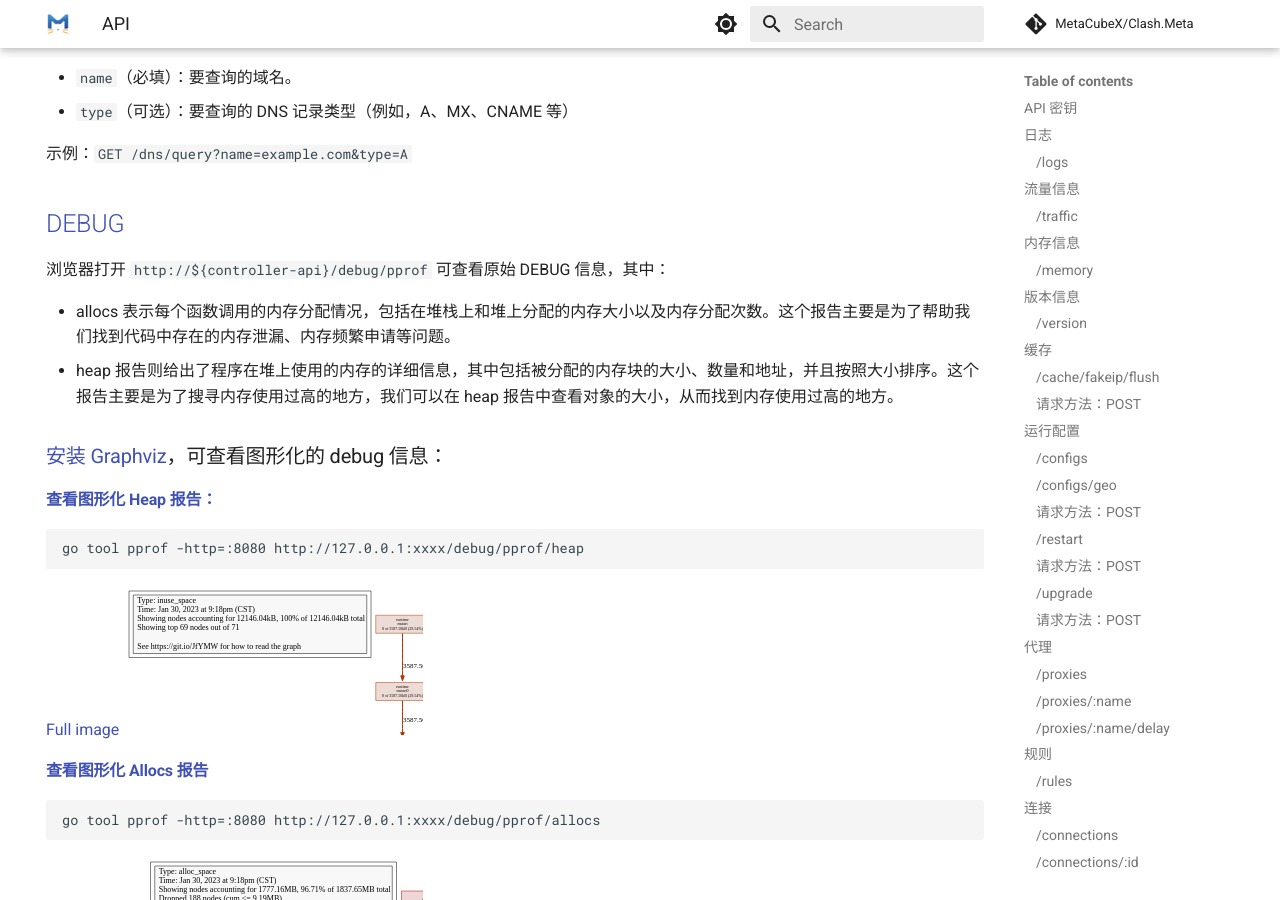
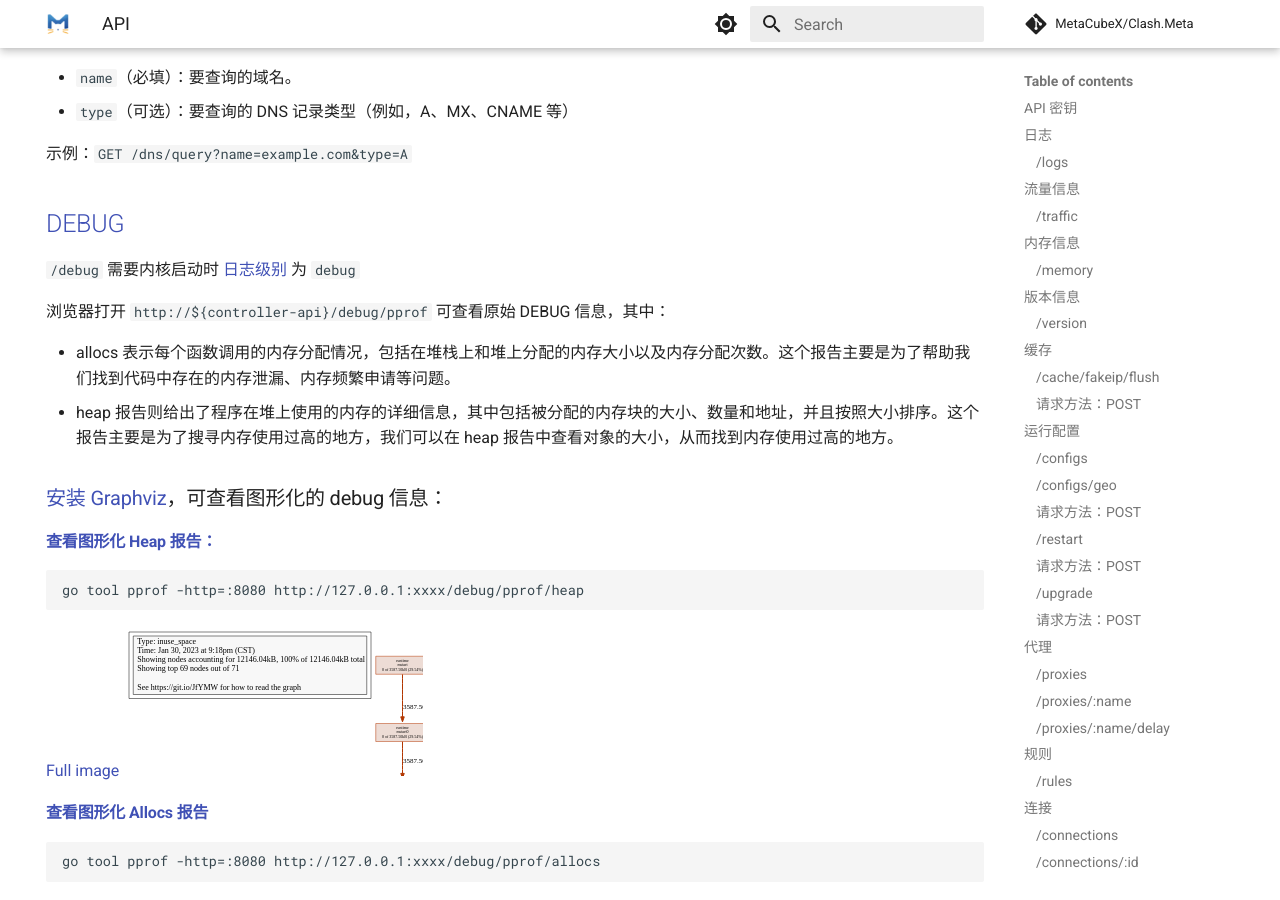
Before and after one commit to MetaCubeX/Meta-Docs, an MkDocs documentation site: the page built from docs/api/index.md, in a window 1280 px wide and 900 px high, scrolled down 4771 px. Built offline with MkDocs 1.6.1 and Material for MkDocs 9.7.7, drawn with Linux system fonts in a browser that asks for light colours; comment, search, counter and statistics services are not loaded.

Commit message:
update api

```diff
--- a/docs/api/index.md
+++ b/docs/api/index.md
@@ -193,6 +193,8 @@ curl 示例 `curl -H 'Authorization: Bearer secret'  http://${controller-api}//v
 
 ## DEBUG
 
+`/debug` 需要内核启动时 [日志级别](../config/general.md#_5) 为 `debug`
+
 浏览器打开 `http://${controller-api}/debug/pprof` 可查看原始 DEBUG 信息，其中：
 
 * allocs 表示每个函数调用的内存分配情况，包括在堆栈上和堆上分配的内存大小以及内存分配次数。这个报告主要是为了帮助我们找到代码中存在的内存泄漏、内存频繁申请等问题。
```
